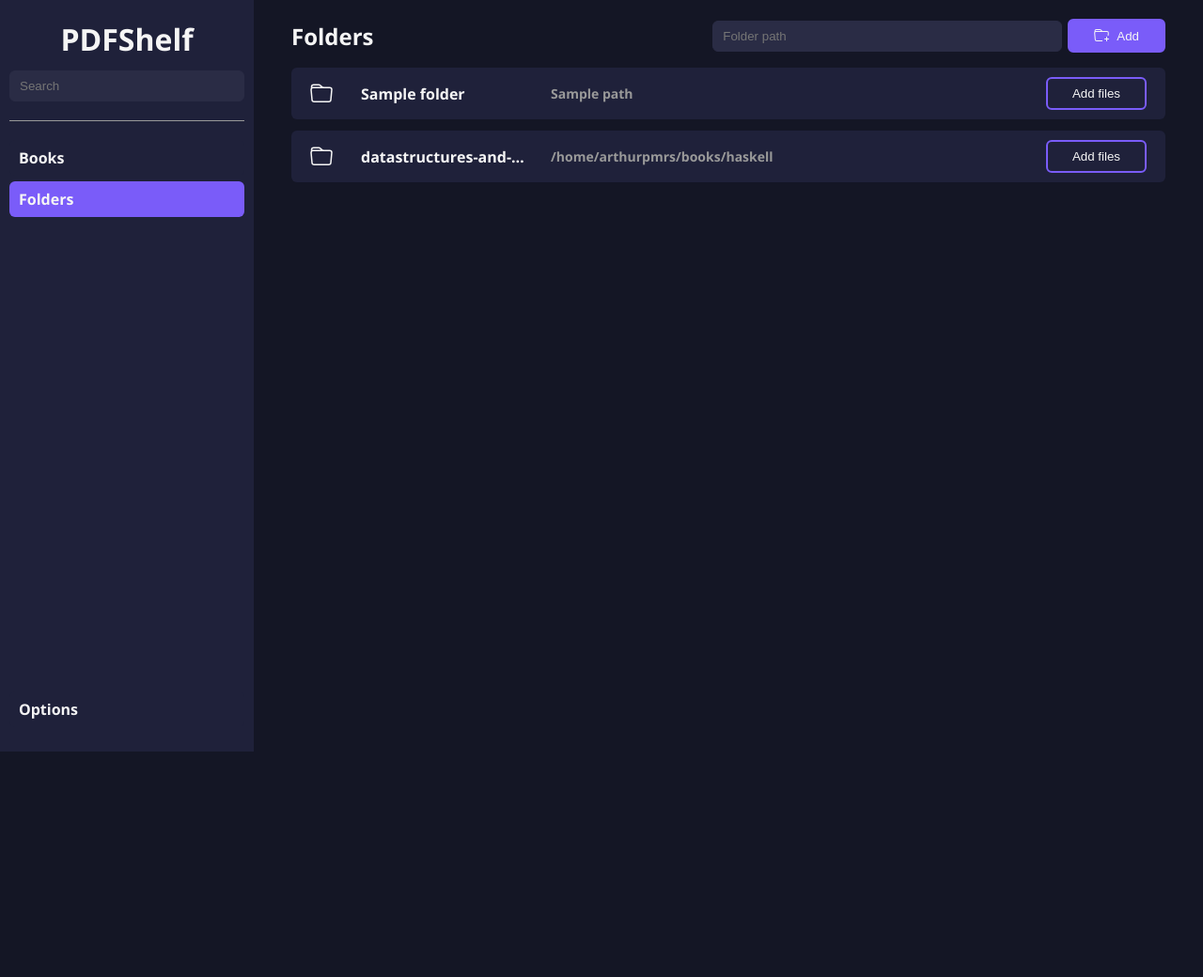
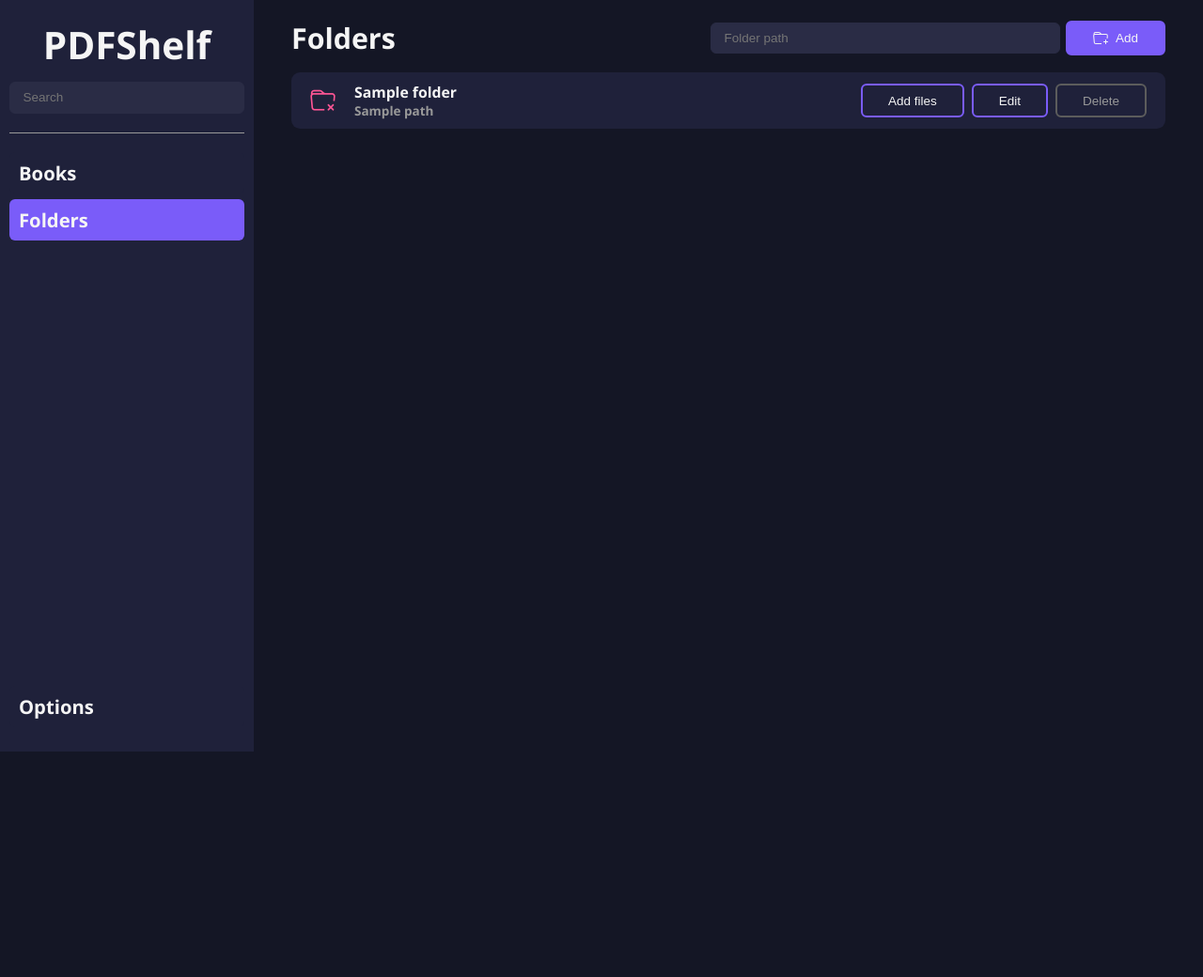
Before and after one commit to Arthurpmrs/PDFShelf, a FastAPI app: template src/templates/folders.html in a window 1280 px wide. Shown: the top 1040 px of the page at 94% size. Before the commit the page ends 800 px from the top, so only its background shows below. Run offline with FastAPI, Linux system fonts and the light colour scheme; the template is opened without the code that fills it: most values are stand-ins (such as "Sample title", 1, 10 or a date in 2020); parts of the project's set-up code (start-up, migrations or seed data) failed here and were passed over; some libraries are stand-ins or nearby versions.

Commit message:
Improve Folder page UI

```diff
--- /dev/null
+++ b/package.json
@@ -0,0 +1,5 @@
+{
+  "dependencies": {
+    "bootstrap-icons": "^1.10.5"
+  }
+}
--- a/src/main.py
+++ b/src/main.py
@@ -20,6 +20,8 @@
 
 templates = Jinja2Templates(directory="src/templates")
 app.mount("/static", StaticFiles(directory="src/static"), name="static")
+app.mount("/node_modules",
+          StaticFiles(directory="node_modules"), name="node_modules")
 
 
 @app.get("/home", response_class=HTMLResponse)
@@ -55,8 +57,8 @@
         "active": 1
     })
 
-    with DatabaseConnector() as con:
-        folder_handler = FolderDBHandler(con)
-        folder_handler.insert_folder(folder)
+    # with DatabaseConnector() as con:
+    #     folder_handler = FolderDBHandler(con)
+    #     folder_handler.insert_folder(folder)
 
     return {"success": True}
--- a/src/static/js/folders.js
+++ b/src/static/js/folders.js
@@ -1,4 +1,5 @@
-// Constants and elements
+(function () {
+    // Constants and elements - COLOCAR TUDO NUM OBJECTO SÓ
     const addFolderModal = document.querySelector("#add-folder-modal");
     const addFolderCloseButton = document.querySelector(
         "#add-folder-modal .modal-close"
@@ -8,7 +9,7 @@
     const addFolderInputs = addFolderModal.querySelectorAll("input");
     let ERROR_STATUS = false;
 
-// event listeners for folders.html
+    // event listeners for folders.html - COLOCAR NUM OBJETO
     openAddFolderModel.addEventListener("click", () => {
         addFolderModal.showModal();
     });
@@ -68,3 +69,4 @@
         modal.querySelector("#add-folder").classList.remove("error");
         modal.querySelector(".message").innerText = "";
     }
+})();
--- a/src/static/main.css
+++ b/src/static/main.css
@@ -4,22 +4,25 @@
     --accent-color: #7a5cf9;
     --accent-color-bright: #9e89fc;
     --error-color: #ff5695;
-    /* --background-color-1: #424242; */
-    /* --background-color-2: #494949; */
-    /* --background-color-3: #535353; */
     --background-color-1: #141625;
     --background-color-2: #1f213a;
     --background-color-3: #2a2c45;
     --background-color-4: #5c5c5c;
     --border-color: #999;
+    --border-radius: 0.45em;
+    /* --background-color-1: #424242; */
+    /* --background-color-2: #494949; */
+    /* --background-color-3: #535353; */
     /*--border-color-up: rgb(179, 179, 179); */
 }
 
 html, body {
     height: 100%;
     margin: 0;
-    font-family: 'Open Sans', sans-serif;
+    box-sizing: border-box;
+    font-size: 1.125rem;
     font-weight: 700;
+    font-family: 'Open Sans';
 }
 body {
     background-color: var(--background-color-1);
@@ -31,28 +34,51 @@
     align-items: center;
     box-sizing: border-box;
     border: 2px solid var(--accent-color);
-    border-radius: 6px;
+    border-radius: var(--border-radius);
     background-color: var(--accent-color);
     cursor: pointer;
     outline: none;
-    color: #f5f5f5;
-    padding: 8px 26px;
-}
-button:hover {
-    /* background-color: var(--background-color-3); */
-    filter: brightness(110%);
-    /* border: 1px solid var(--border-color-up); */
+    color: var(--text-color);
+    padding: 0.625em 2em;
+    font-size: 0.75rem;
 }
 
-button:active {
-    /* background-color: var(--background-color-4); */
-    filter: brightness(100%);
-    /* border: 1px solid rgb(160, 160, 160) */
+button:hover:enabled {
+    filter: brightness(110%);
 }
 
-button:focus {
+button:active:enabled {
+    filter: brightness(100%);
+}
+
+button:focus:enabled {
     border: 2px solid var(--accent-color-bright);
-    /* padding: 6px 24px; */
+}
+
+button:disabled,
+button[disabled] {
+    color: var(--dimmed-text-color);
+    background-color: var(--background-color-4);
+    border: 2px solid var(--background-color-4);;
+}
+
+button.secondary {
+    background-color: var(--background-color-2);
+}
+
+button.secondary:hover:enabled {
+    background-color: var(--accent-color);
+    filter: brightness(110%);
+}
+
+button.secondary:active:enabled {
+    background-color: var(--accent-color);
+    filter: brightness(100%);
+}
+
+button.error {
+    background-color: var(--error-color);
+    border-color: var(--error-color);
 }
 
 button svg {
@@ -61,11 +87,12 @@
 
 input {
     box-sizing: border-box;
+    background-color: var(--background-color-3);
+    color: var(--text-color);
+    font-size: 0.75rem;
+    padding: 0.625em 1em;
     border: 1px solid var(--background-color-3);
     border-radius: 6px;
-    background-color: var(--background-color-3);
-    color: #f5f5f5;
-    padding: 8px 10px;
     outline: none;
 }
 input:focus {
@@ -77,30 +104,10 @@
     padding: 0;
 }
 
-button.error {
-    background-color: var(--error-color);
-    border-color: var(--error-color);
-}
-
-.button-secondary {
-    background-color: var(--background-color-2);
-}
-
-.button-secondary:hover {
-    background-color: var(--accent-color);
-    filter: brightness(110%);
-}
-
-.button-secondary:active {
-    background-color: var(--accent-color);
-    filter: brightness(100%);
-}
-
 /* Importer */
 .container {
-    display:flex;
-    height:100%;
-    /* border: 3px solid var(--border-color); */
+    display: flex;
+    height: 100%;
 }
 
 .container .content {
@@ -141,7 +148,6 @@
     background-color: var(--background-color-2);
     color: #f5f5f5;
 }
-
 
 .side-bar-item.active {
     background-color: var(--accent-color);
@@ -195,38 +201,64 @@
     padding: 10px 20px;
     margin-bottom: 12px;
     background-color: var(--background-color-2);
-    border-radius: 6px;
+    border-radius: var(--border-radius);
+}
+
+.folder-card .info {
+    padding-left: 20px;
 }
 
 .folder-card .name {
-    white-space: nowrap;
-    overflow: hidden;
-    text-overflow: ellipsis;
-    flex: 0 0 20%;
-    padding-left: 30px;
-    /* text-overflow: ellipsis; */
+    font-size: 0.875rem;
 }
 
 .folder-card .path {
-    padding-left: 24px;
-    font-size: 14px;
+    font-size: 0.75rem;
     color: var(--dimmed-text-color);
 }
 
-.folder-card button {
+.folder-card .controls {
+    display: flex;
+    align-items: center;
     margin-left: auto;
+    gap: 0px 8px;
 }
 
 .folder-card .icon {
     display: flex;
 }
 
-.folder-card .icon svg {
-    color: var(--text-color);
-    width: 24px;
-    height: 24px;
+.folder-card .icon i {
+    font-size: 1.5rem;
     align-self: center;
 }
+
+@media only screen and (max-width: 1080px) {
+    .folder-card {
+        flex-direction: column;
+        align-items: center;
+    }
+
+    .folder-card .info {
+        display: flex;
+        flex-direction: column;
+        padding-left: initial;
+        align-items: center;
+    }
+
+    .folder-card .controls {
+        align-items: center;
+        justify-content: center;
+        flex-wrap: wrap;
+        margin-top: 10px;
+        margin-left: initial;
+        gap: 8px 10px;
+    }
+    .folder-card .controls > * {
+        flex-grow: 1;
+    }
+  }
+
 
 /* Modals */
 dialog::backdrop {
@@ -244,14 +276,14 @@
     background-color: var(--background-color-2);
     border-radius: 10px;
     border: 0px;
-    min-width: 30%;
+    min-width: 36%;
     padding: 20px 26px;
     opacity: 0;
     transition: opacity 0.1s;
 }
 
 .modal label {
-    font-size: 14px;
+    font-size: 0.875rem;
     color: var(--dimmed-text-color);
 }
 
@@ -261,7 +293,7 @@
 
 .modal h2 {
     align-self: flex-start;
-    margin: 20px 0px;
+    margin: 0.750em 0px;
     color: var(--text-color);
 }
 
--- a/src/templates/folders.html
+++ b/src/templates/folders.html
@@ -8,9 +8,12 @@
     <link href="{{ url_for('static', path='/main.css') }}" rel="stylesheet">
     <link rel="preconnect" href="https://fonts.googleapis.com">
     <link rel="preconnect" href="https://fonts.gstatic.com" crossorigin>
+    <link rel="preconnect" href="https://fonts.googleapis.com">
+    <link rel="preconnect" href="https://fonts.gstatic.com" crossorigin>
     <link
-        href="https://fonts.googleapis.com/css2?family=Open+Sans:ital,wght@0,300;0,400;0,500;0,600;0,700;0,800;1,300;1,400;1,500;1,600;1,700;1,800&display=swap"
+        href="https://fonts.googleapis.com/css2?family=Lato:ital,wght@0,100;0,300;0,400;0,700;0,900;1,100;1,300;1,400;1,700;1,900&family=Open+Sans:ital,wght@0,300;0,400;0,500;0,600;0,700;0,800;1,300;1,400;1,500;1,600;1,700;1,800&display=swap"
         rel="stylesheet">
+    <link rel="stylesheet" href="{{ url_for('node_modules', path='/bootstrap-icons/font/bootstrap-icons.css') }}">
     <title>Document</title>
 </head>
 
@@ -51,38 +54,28 @@
                 {% for folder in folders %}
                 <div class="folder-card">
                     <div class="icon">
-                        <svg xmlns="http://www.w3.org/2000/svg" fill="currentColor" class="bi bi-folder"
-                            viewBox="0 0 16 16">
-                            <path
-                                d="M.54 3.87.5 3a2 2 0 0 1 2-2h3.672a2 2 0 0 1 1.414.586l.828.828A2 2 0 0 0 9.828 3h3.982a2 2 0 0 1 1.992 2.181l-.637 7A2 2 0 0 1 13.174 14H2.826a2 2 0 0 1-1.991-1.819l-.637-7a1.99 1.99 0 0 1 .342-1.31zM2.19 4a1 1 0 0 0-.996 1.09l.637 7a1 1 0 0 0 .995.91h10.348a1 1 0 0 0 .995-.91l.637-7A1 1 0 0 0 13.81 4H2.19zm4.69-1.707A1 1 0 0 0 6.172 2H2.5a1 1 0 0 0-1 .981l.006.139C1.72 3.042 1.95 3 2.19 3h5.396l-.707-.707z" />
-                        </svg>
+                        {% if folder.active == True %}
+                        <i class="bi bi-folder-check" style="color:#67baa7;"></i>
+                        {% else %}
+                        <i class="bi bi-folder-x" style="color:#ff5695;"></i>
+                        {% endif %}
                     </div>
-                    <div class="name" title="{{ folder.name }}">
-                        {{ folder.name }}
+                    <div class="info">
+                        <div class="name" title="{{ folder.name }}">
+                            {{ folder.name }}
+                        </div>
+                        <div class="path" title="{{ folder.path }}">
+                            {{ folder.path }}
+                        </div>
                     </div>
-                    <div class="path" title="{{ folder.path }}">
-                        {{ folder.path }}
+                    <div class="controls">
+                        <button class="secondary">Add files</button>
+                        <button class="secondary">Edit</button>
+                        <button class="secondary" disabled>Delete</button>
                     </div>
-                    <button class="button-secondary">Add files</button>
+
                 </div>
                 {% endfor %}
-                <div class="folder-card">
-                    <div class="icon">
-                        <svg xmlns="http://www.w3.org/2000/svg" fill="currentColor" class="bi bi-folder"
-                            viewBox="0 0 16 16">
-                            <path
-                                d="M.54 3.87.5 3a2 2 0 0 1 2-2h3.672a2 2 0 0 1 1.414.586l.828.828A2 2 0 0 0 9.828 3h3.982a2 2 0 0 1 1.992 2.181l-.637 7A2 2 0 0 1 13.174 14H2.826a2 2 0 0 1-1.991-1.819l-.637-7a1.99 1.99 0 0 1 .342-1.31zM2.19 4a1 1 0 0 0-.996 1.09l.637 7a1 1 0 0 0 .995.91h10.348a1 1 0 0 0 .995-.91l.637-7A1 1 0 0 0 13.81 4H2.19zm4.69-1.707A1 1 0 0 0 6.172 2H2.5a1 1 0 0 0-1 .981l.006.139C1.72 3.042 1.95 3 2.19 3h5.396l-.707-.707z">
-                            </path>
-                        </svg>
-                    </div>
-                    <div class="name" title="datastructures-and-algorithms">
-                        datastructures-and-algorithms
-                    </div>
-                    <div class="path" title="/home/arthurpmrs/books/haskell">
-                        /home/arthurpmrs/books/haskell
-                    </div>
-                    <button class="button-secondary">Add files</button>
-                </div>
             </div>
         </div>
     </div>
@@ -98,7 +91,7 @@
             <div class="controls">
                 <div class="message"></div>
                 <button id="add-folder">Add</button>
-                <button class="button-secondary modal-close">Close</button>
+                <button class="secondary modal-close">Close</button>
             </div>
         </div>
     </dialog>
```
Also changed, not shown: src/static/js/test.js (added, +26 -0 lines), package-lock.json (added). Lines whose indentation alone changed are shown as unchanged.
